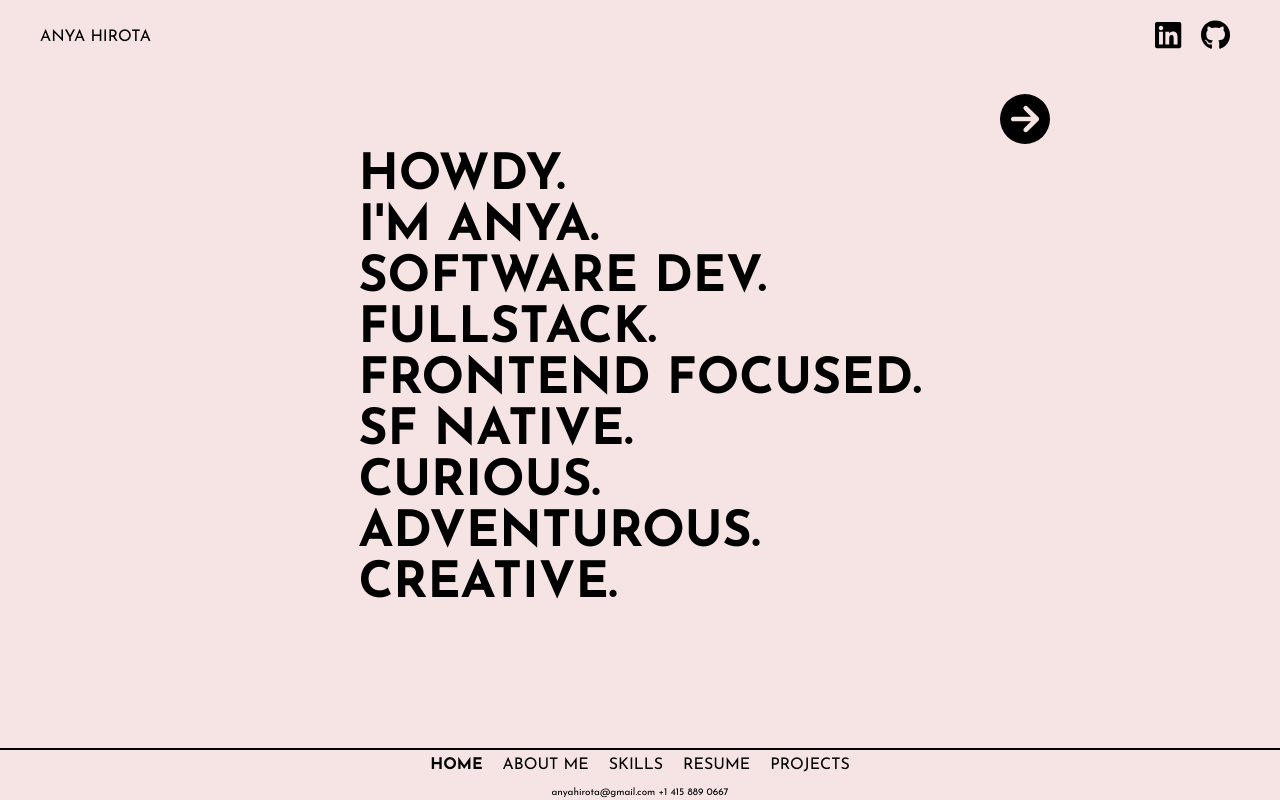
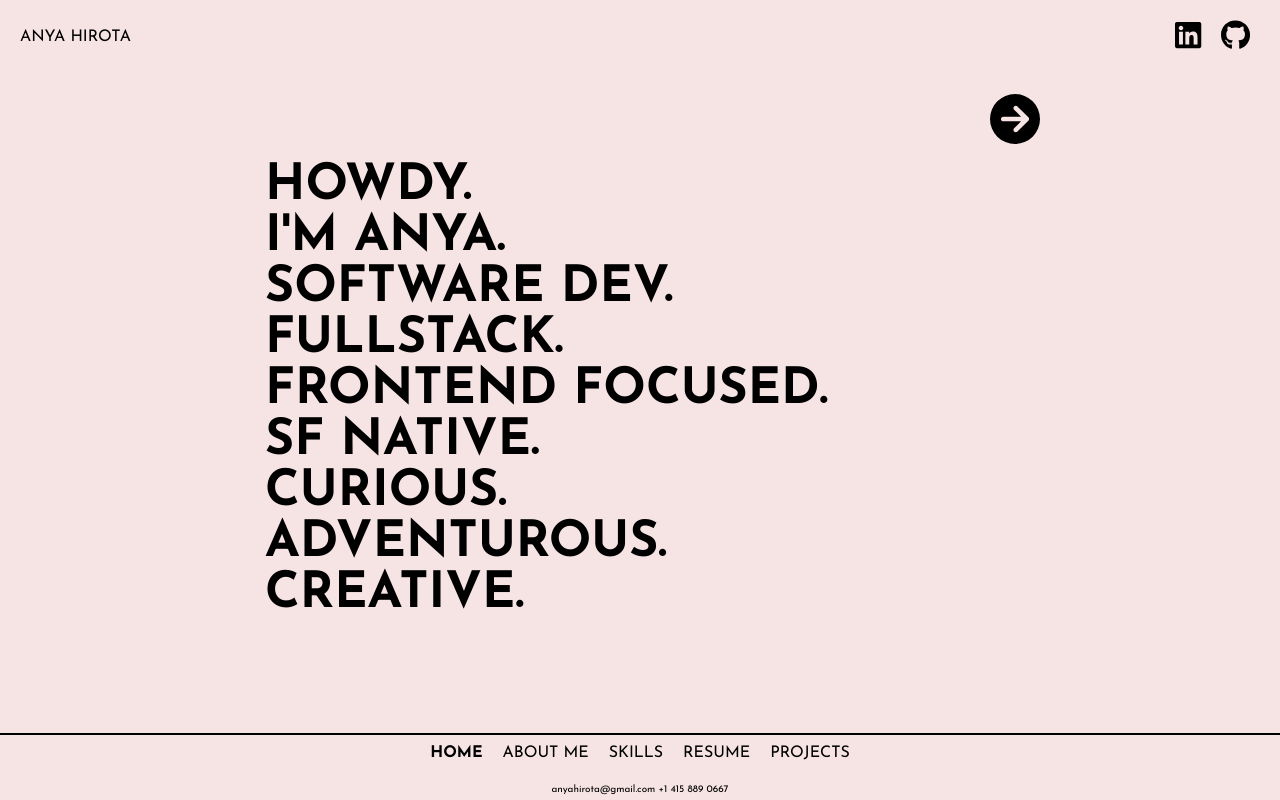
Before and after one commit to anyahirota/react-portfolio, a React (Create React App) app: page / in a window 1280 px wide. Built offline with nearby package versions, Linux system fonts and the light colour scheme.

Commit message:
adjust spacing css

```diff
--- a/src/App.css
+++ b/src/App.css
@@ -20,8 +20,6 @@ th {
 }
 
 .App-header {
-  margin-left: 20px;
-  margin-right: 20px;
   margin-bottom: 20px;
   display: flex;
   justify-content: space-between;
@@ -41,11 +39,10 @@ th {
 }
 
 .content {
+  width: 100%;
   max-width: 750px;
-  padding-left: 30px;
-  padding-right: 30px;
   background-color: #f5e4e3;
-  padding-bottom: 100px;
+  margin-bottom: 100px;
 }
 
 .icons {
@@ -81,22 +78,38 @@ th {
   justify-content: center;
 }
 
+.howdy {
+  width: 100%;
+}
+
 .howdy-message {
   font-size: 50px;
   font-weight: bold;
   margin-bottom: 30px;
+  width: 100%;
+}
+
+.howdy-message > p {
+  word-wrap: break-word;
+}
+
+.footer-nav {
+  width: 100%;
 }
 
 .button-list {
   display: flex;
+  flex-wrap: wrap;
 }
 
 .button {
   margin-top: 10px;
   margin-left: 10px;
   margin-right: 10px;
-  height: 30px;
   cursor: pointer;
+  overflow-wrap: break-word;
+  word-wrap: break-word;
+  hyphens: auto;
 }
 
 .button:hover {
@@ -107,10 +120,10 @@ th {
   display: flex;
   flex-flow: column;
   align-items: center;
-  justify-content: center;
+  justify-content: space-between;
   position: fixed;
   width: 100%;
-  height: 50px;
+  height: 65px;
   bottom: 0;
   border-top: 2px solid black;
   background-color: #f5e4e3;
@@ -124,8 +137,9 @@ th {
 
 .next-button {
   cursor: pointer;
-  margin-left: 20px;
-  margin-right: 20px;
+  margin-left: 30px;
+  margin-right: 30px;
+  margin-bottom: 10px;
 }
 
 .next-button:hover {
@@ -142,9 +156,6 @@ th {
 
 .selected {
   font-weight: bold;
-}
-
-.howdy > div {
 }
 
 .about-me-text {
@@ -255,3 +266,8 @@ th {
   border: 3px solid hotpink;
   cursor: pointer;
 }
+
+.margin-30 {
+  margin-left: 30px;
+  margin-right: 30px;
+}
--- a/src/pages/AboutMe.js
+++ b/src/pages/AboutMe.js
@@ -3,7 +3,7 @@ import "../App.css";
 
 const AboutMe = () => {
   return (
-    <div>
+    <div className="margin-30">
       <div className="about-me-pic">
         <div className="pic-of-face-container">
           <img
--- a/src/pages/Home.js
+++ b/src/pages/Home.js
@@ -132,9 +132,7 @@ const Home = () => {
           {renderButton("resume", "RESUME")}
           {renderButton("projects", "PROJECTS")}
         </div>
-        <div className="contact">
-          anyahirota@gmail.com +1 415 889 0667
-        </div>
+        <div className="contact">anyahirota@gmail.com +1 415 889 0667</div>
       </div>
     </div>
   );
--- a/src/pages/Projects.js
+++ b/src/pages/Projects.js
@@ -7,7 +7,7 @@ const Projects = () => {
   const [displayFridgeFriendGif, setDisplayFridgeFriendGif] = useState(false);
   const [displayYikesYokaiGif, setDisplayYikesYokaiGif] = useState(false);
   return (
-    <div>
+    <div className="margin-30">
       <h1 className="page-title-margin">
         <span className="page-title">Projects</span> (from 2020)
       </h1>
--- a/src/pages/Resume.js
+++ b/src/pages/Resume.js
@@ -6,7 +6,7 @@ pdfjs.GlobalWorkerOptions.workerSrc = `//unpkg.com/pdfjs-dist@${pdfjs.version}/b
 
 const Resume = () => {
   return (
-    <div>
+    <div className="margin-30">
       <h1 className="page-title-margin">
         <span className="page-title">Resume</span>
       </h1>
--- a/src/pages/Skills.js
+++ b/src/pages/Skills.js
@@ -45,7 +45,7 @@ const Skills = () => {
   };
 
   return (
-    <div className="skills-container">
+    <div className="skills-container margin-30">
       <h1 className="page-title-margin">
         <span className="page-title">Skills</span> (So Far.)
       </h1>
```
